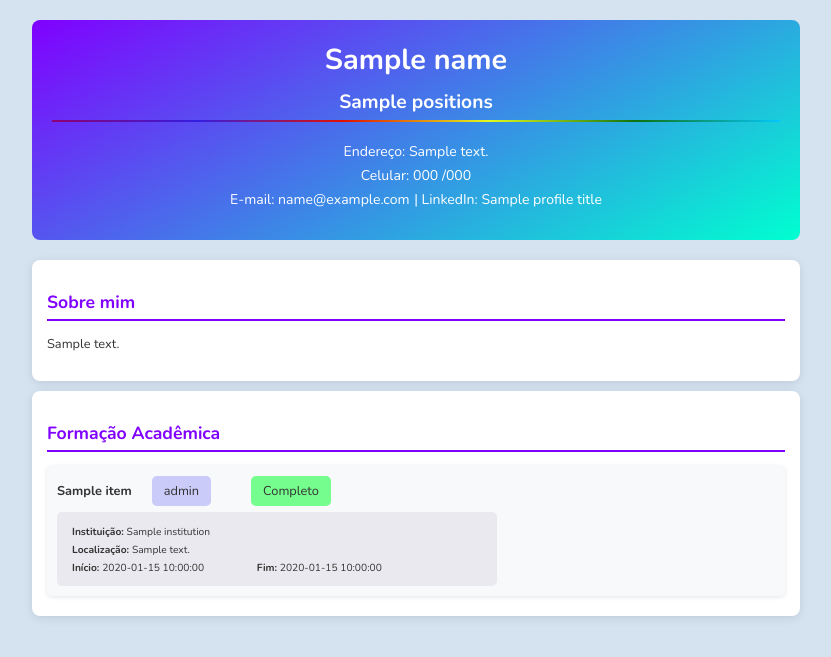
After one commit to meiyo-aru/jinja-curriculum, a Python web app: template templates/index.html in a window 1280 px wide. The commit adds this page. Shown: the top 657 px of the page, without its empty margins (224-1055 px from the left). Run offline with Jinja, Linux system fonts and the light colour scheme; the template is opened without the code that fills it: most values are stand-ins (such as "Sample title", 1, 10 or a date in 2020).

Commit message:
att dos links styles

```diff
--- a/static/style.css
+++ b/static/style.css
@@ -34,6 +34,7 @@ body {
     font-weight: 200;
     font-style: normal;
 }
+
 header {
     text-align: center;
     margin-bottom: 20px;
@@ -122,11 +123,11 @@ footer {
 .project-list {
     list-style-type: none;
     padding: 0;
+    margin: 5px 0px;
 
 }
 .project-list li {
     background: #f8f9fa;
-    margin: 5px 0;
     padding: 10px;
     border-radius: 5px;
     box-shadow: 0 1px 5px rgba(0, 0, 0, 0.1);
@@ -194,3 +195,18 @@ button.btn {
 button.btn:active{
     transform: scale(0.85);
 }
+.status-studying {
+    background: #ffc43ad6;
+    width: fit-content;
+    margin: 0px 20px;
+    padding: 6px 12px;
+    border-radius: 5px;
+}
+
+.status-complete {
+    background: #4fff6dc4;
+    width: fit-content;
+    margin: 0px 20px;
+    padding: 6px 12px;
+    border-radius: 5px;
+}
--- a/templates/about_me.html
+++ b/templates/about_me.html
@@ -1,5 +1,4 @@
-<link href="/static/style.css" rel="stylesheet">
 <section class="section">
-    <h2>{{title_about_me}}</h2>
+    <h2>Sobre mim</h2>
     <p>{{about_me}}</p>
 </section>
--- a/templates/academic_training.html
+++ b/templates/academic_training.html
@@ -1,18 +1,6 @@
-<link href="/static/style.css" rel="stylesheet">
-
-<div>
-    <ul class='project-list'>
-        <li class="list-item">
-            <div class="title-list-item">
-                <strong>{{name}}</strong>
-                <div class="level">{{level}}</div>
-            </div>
-            <div class="information-container">
-                <span><strong>{{institution_title}}: </strong> {{institution}} </span><br>
-                <span><strong>{{location_title}}: </strong> {{location}} </span><br>
-                <span><strong>{{start_date_title}}: </strong> {{start_date}} </span>
-                <span><strong>{{end_date_title}}: </strong> {{end_date}} </span>
-            </div>
-        </li>
-    </ul>
-</div>
+<section class="section">
+    <h2>Formação Acadêmica</h2>
+    {% for item in academic_trainings %}
+        {% include 'academic_training_item.html' %}
+    {% endfor %}
+</section>
--- /dev/null
+++ b/templates/academic_training_item.html
@@ -0,0 +1,33 @@
+{% if item.end_date %}
+    {% set academic_training_status_class = "status-complete" %}
+    {% set academic_training_status = "Completo" %}
+{% else %}
+    {% set academic_training_status_class = "status-studying" %}
+    {% set academic_training_status = "Cursando" %}
+{% endif %}
+<div>
+    <ul class='project-list'>
+        <li class="list-item">
+            <div class="title-list-item">
+                <strong>{{item.name}}</strong>
+                <div class="level">{{item.level}}</div>
+                <div class="{{academic_training_status_class}}">
+                    {{academic_training_status}}
+                </div>
+
+            </div>
+            <div class="information-container">
+                <span><strong>Instituição: </strong> {{item.institution}} </span><br>
+                <span><strong>Localização: </strong> {{item.address}} </span><br>
+                <span><strong>Início: </strong> {{item.start_date}} </span>
+                <span><strong>Fim: </strong>
+                    {% if item.end_date %}
+                        {{item.end_date}}
+                    {% else %}
+                        Cursando
+                    {% endif %}
+                </span>
+            </div>
+        </li>
+    </ul>
+</div>
--- a/templates/header.html
+++ b/templates/header.html
@@ -1,11 +1,10 @@
-<link href="/static/style.css" rel="stylesheet">
 <header>
     <h1>{{name}}</h1>
     <h2 id="positions">{{positions}}</h2>
 
     <p class="contact-info">
-        <span>{{address_title}}: {{address}}</span><br>
-        <span>{{phone_title}}: {{phone_01}}
+        <span>Endereço: {{address}}</span><br>
+        <span>Celular: {{phone_01}}
             {% if phone_02 %}
             /{{phone_02}}
             {% endif %}
--- /dev/null
+++ b/templates/index.html
@@ -0,0 +1,18 @@
+<!DOCTYPE html>
+<html lang="pt-BR">
+<head>
+    <meta charset="UTF-8">
+    <meta name="viewport" content="width=device-width, initial-scale=1.0">
+    <title>Currículo de Pedro Arthur</title>
+    <link rel="preconnect" href="https://fonts.googleapis.com">
+    <link rel="preconnect" href="https://fonts.gstatic.com" crossorigin>
+    <link href="https://fonts.googleapis.com/css2?family=Nunito:ital,wght@0,200..1000;1,200..1000&display=swap" rel="stylesheet">
+    <link href="/static/style.css" rel="stylesheet">
+
+</head>
+<body>
+{% include 'header.html' %}
+{% include 'about_me.html' %}
+{% include 'academic_training.html' %}
+</body>
+</html>
```
Also changed, not shown: external_api.py (+21 -9 lines), main.py (+98 -74 lines), templates/language.html (+3 -4 lines).
